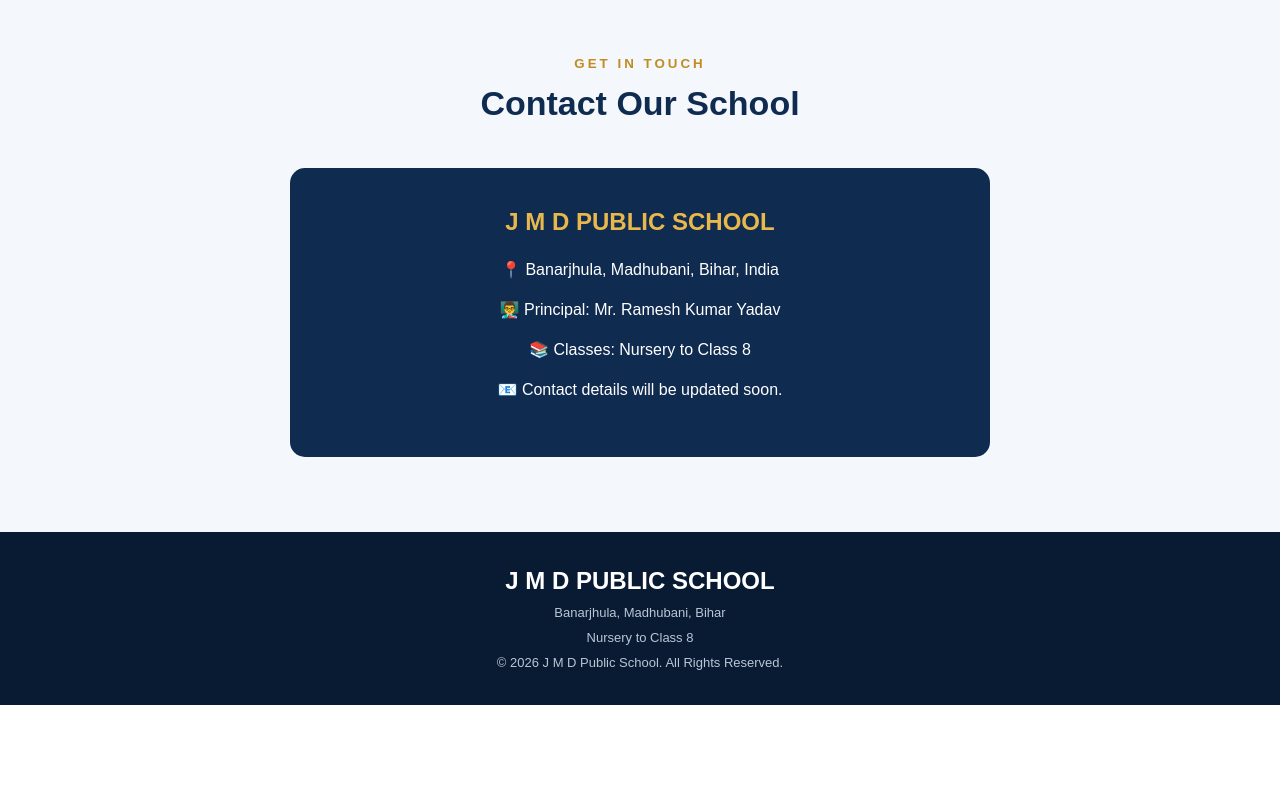
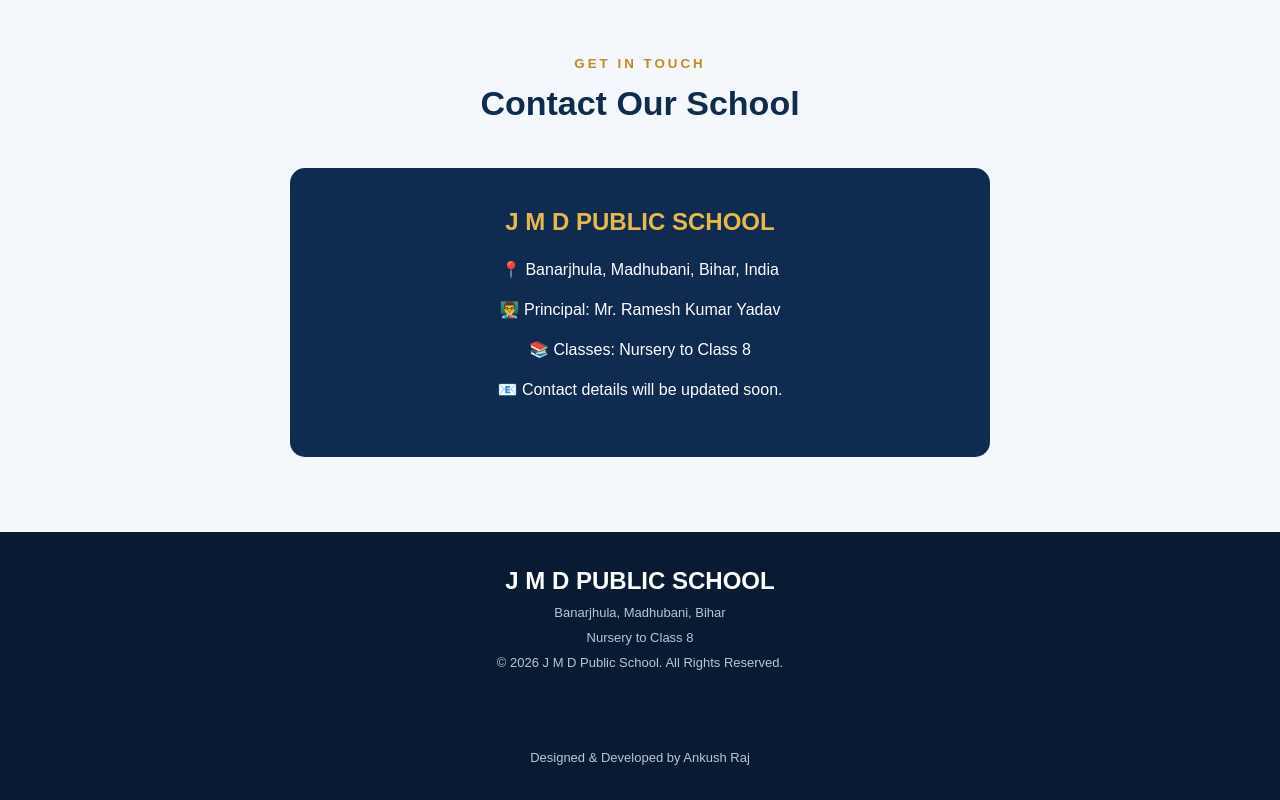
Before and after one commit to ankushraj916191-lgtm/jmdpublicschool, a plain HTML site: page index.html in a window 1280 px wide. Shown: the part 3341-4141 px from the top of the page. Before the commit the page ends 4046 px from the top, so only its background shows below. Drawn offline with Linux system fonts and the light colour scheme.

Commit message:
Add footer with designer information

```diff
--- a/index.html
+++ b/index.html
@@ -697,3 +697,6 @@ document.querySelectorAll("#navbar a").forEach(link=>{
 
 </body>
   </html>
+<footer>
+  <p>Designed & Developed by Ankush Raj</p>
+</footer>
```
